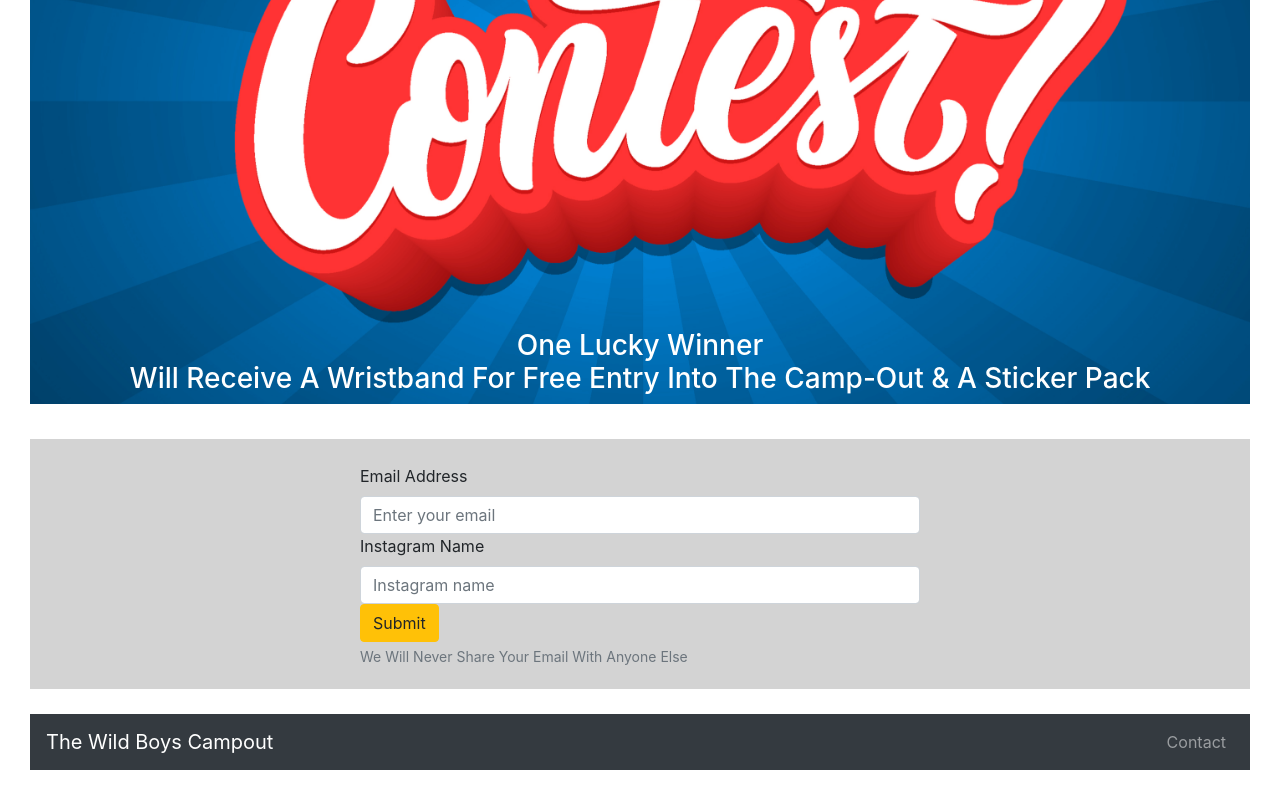
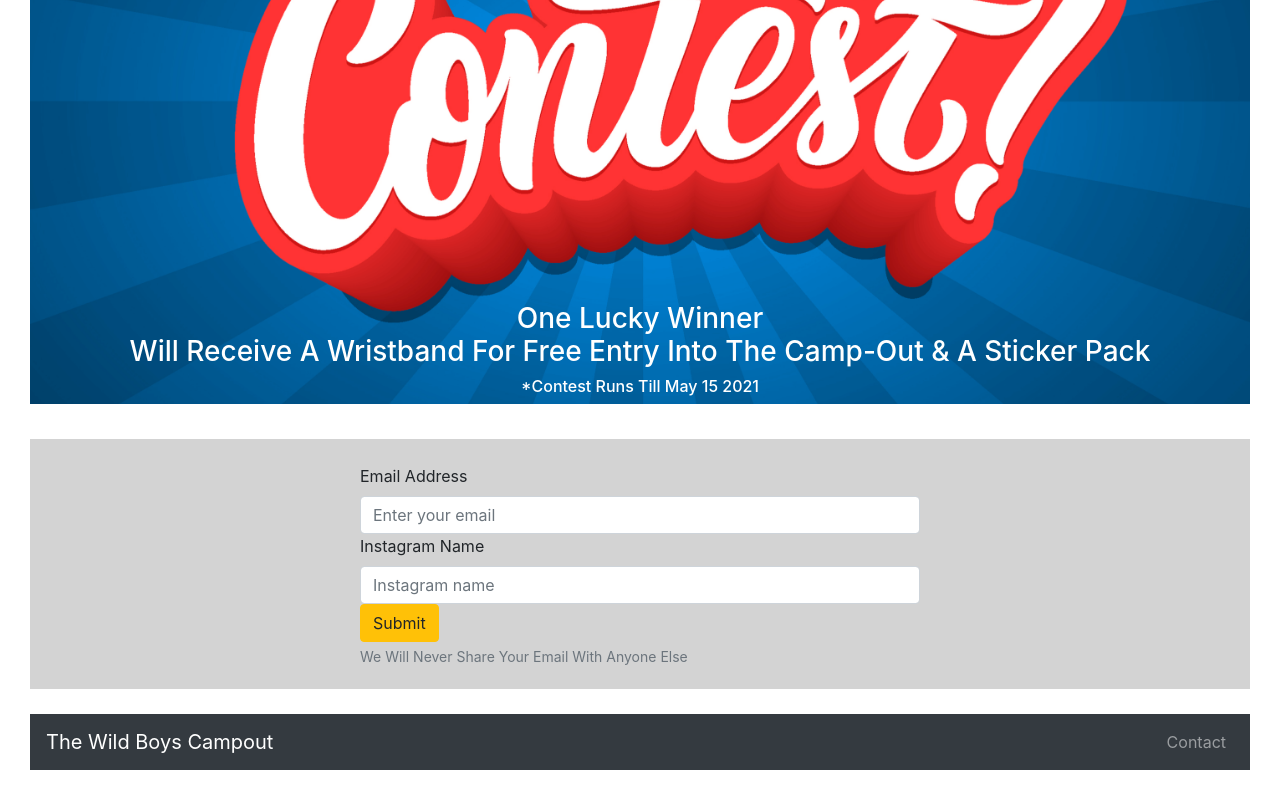
Before and after one commit to ajanes780/wildboyscampoutwebsite, a React (Create React App) app: page /contest in a window 1280 px wide. Shown: the part 702-1502 px from the top of the page. Built offline with nearby package versions, Linux system fonts and the light colour scheme.

Commit message:
change wording on contest page and add finish date

```diff
--- a/src/pages/ContestPage.jsx
+++ b/src/pages/ContestPage.jsx
@@ -11,6 +11,7 @@ export const ContestPage = () => {
           One Lucky Winner <br /> Will receive a wristband for free entry into
           the camp-out & a sticker pack
         </h3>
+        <h6> *Contest runs till may 15 2021</h6>
       </div>
       <ContestComponent />
     </>
```
